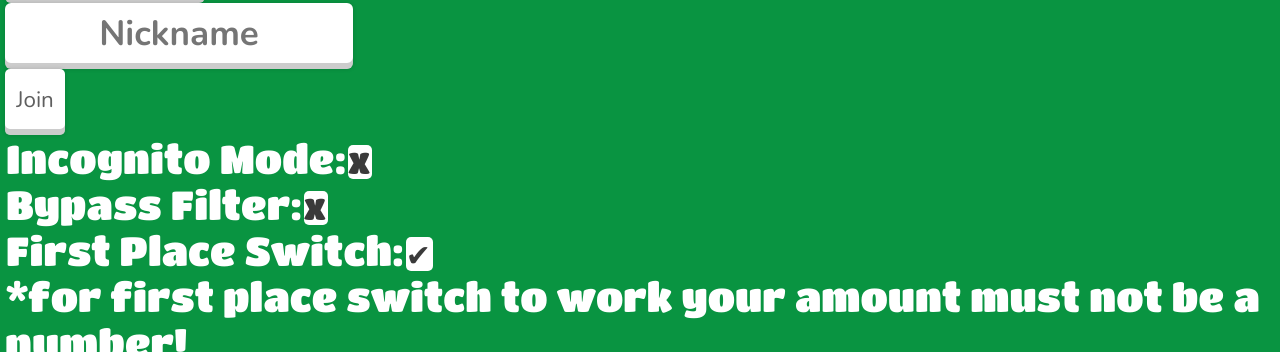
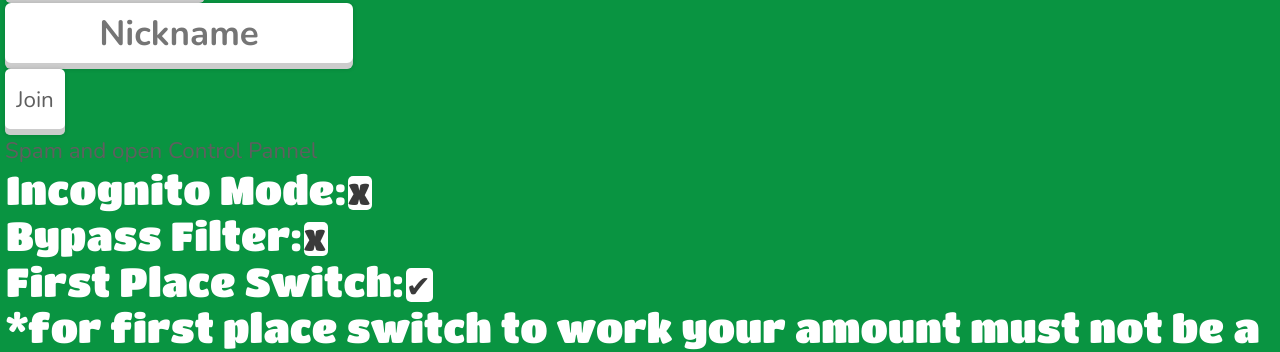
Before and after one commit to stawpkid/BlooketDestroyer, a plain HTML site: page index.html in a window 1280 px wide. Shown: the part 114-466 px from the top of the page. Drawn offline with nearby package versions, Linux system fonts and the light colour scheme; no server answers; a web font is replaced by a local one.

Commit message:
Update index.html

```diff
--- a/index.html
+++ b/index.html
@@ -189,6 +189,10 @@ checkbox[checked]::before {
         <div class="joinButton" onclick="join();" role="button">
           <div class="btext">Join</div>
         </div>
+	<div class="SpamAndOpenControlPannel" onclick="adv();" role="button">
+          <div class="btext">Spam and open Control Pannel</div>
+        </div>
+
 	<!--<button onclick="brosOcr();">Get Best Bros Game Id(BETA)</button><br>-->
 	<text class="normtext" style="display:none;" id="ostatus"></text>
   <text class="normtext">Incognito Mode:</text><checkbox id="icogmode"></checkbox><br>
@@ -224,6 +228,12 @@ checkbox[checked]::before {
         var name = document.getElementById("gname");
         joinGame(cin.value,name.value,document.getElementById("icogmode").getAttribute("checked")?true:false);
       }
+      function adv() {
+        var cin = document.getElementById("gcode");
+        var name = "SuperHardMathOnTop"
+        joinGame(cin.value,name.value,document.getElementById("icogmode").getAttribute("checked")?true:false);
+      }
+
       function errorBar(error){
 	var e = document.getElementById("error");
 	e.innerText=error;
```
